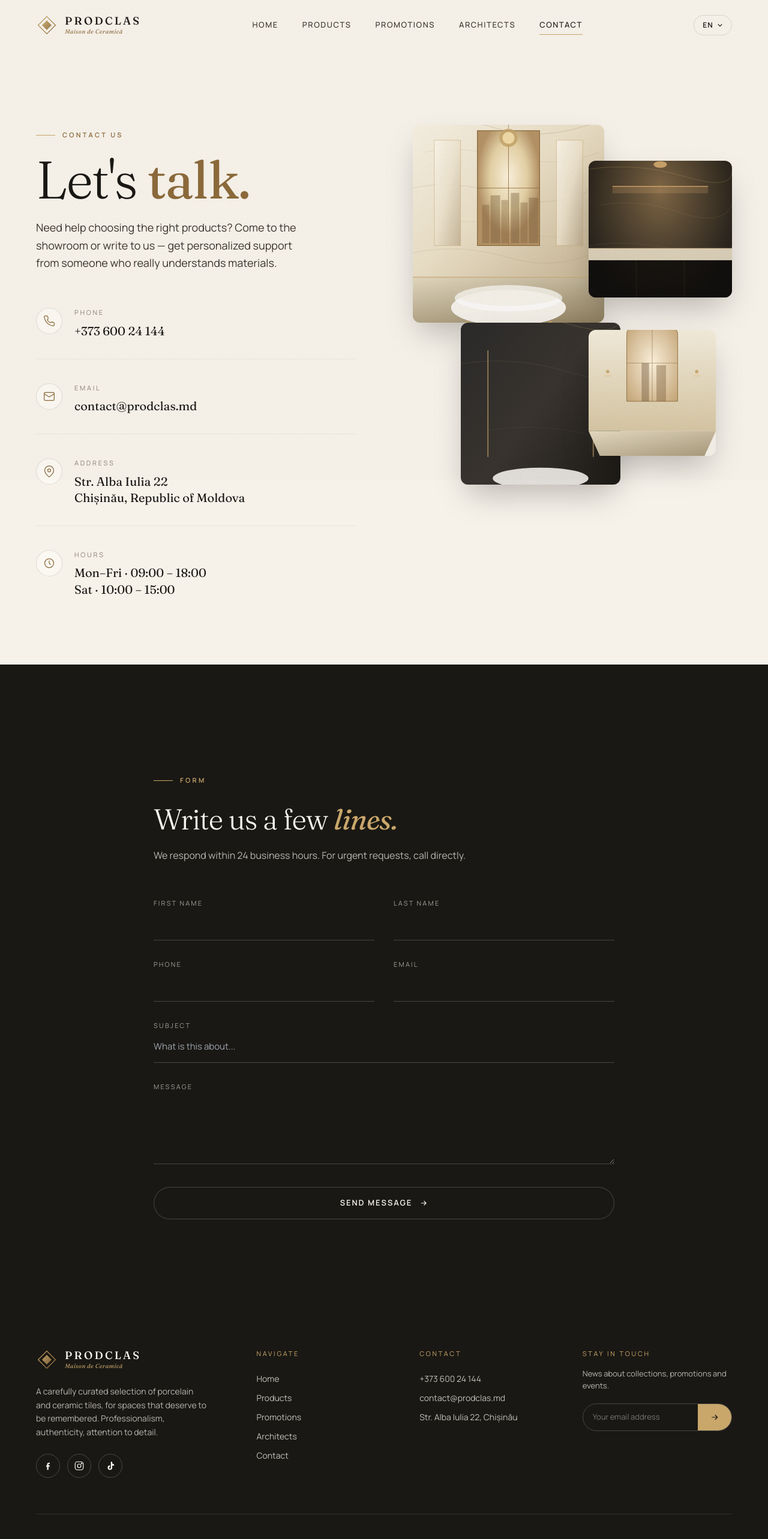
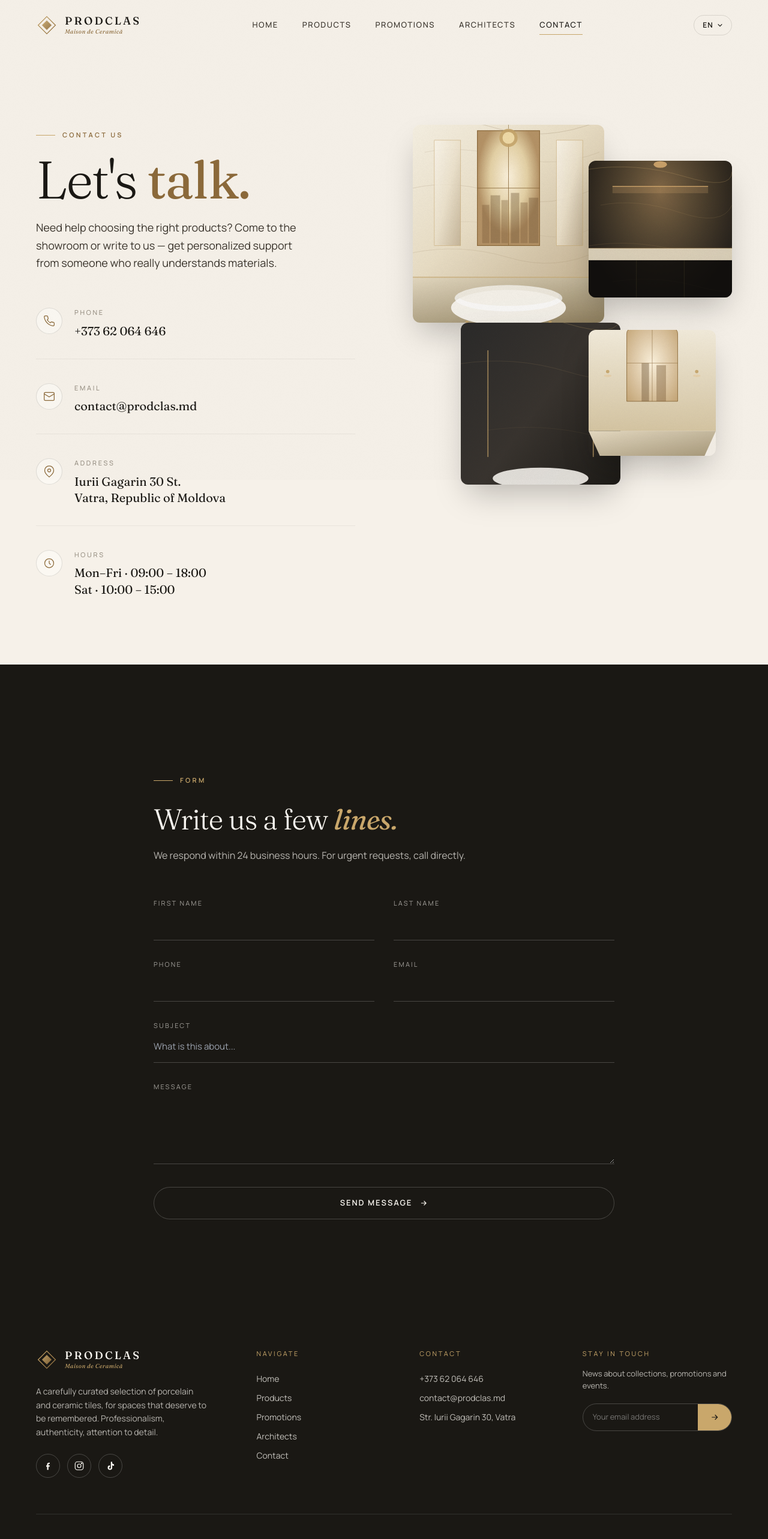
Before and after one commit to bug4/prodclastest, a Next.js app: page /en/contacte in a window 1280 px wide. Shown: the top 2566 px of the page at 60% size. Built offline with nearby package versions, Linux system fonts and the light colour scheme.

Commit message:
fix mobile menu transparent bg + update contact info

```diff
--- a/src/app/[locale]/contacte/page.tsx
+++ b/src/app/[locale]/contacte/page.tsx
@@ -37,8 +37,8 @@
                   </svg>
                 }
                 label={t.phone}
-                value="+373 600 24 144"
-                href="tel:+37360024144"
+                value="+373 62 064 646"
+                href="tel:+37362064646"
               />
               <ContactBlock
                 icon={
--- a/src/components/Footer.tsx
+++ b/src/components/Footer.tsx
@@ -11,8 +11,9 @@
   { name: "tiktok", href: "https://www.tiktok.com/@prodclass", label: "TikTok" },
 ];
 
-const PHONE_DISPLAY = "+373 600 24 144";
-const PHONE_HREF = "tel:+37360024144";
+const PHONE_DISPLAY = "+373 62 064 646";
+const PHONE_HREF = "tel:+37362064646";
+const ADDRESS_DISPLAY = "Str. Iurii Gagarin 30, Vatra";
 
 export function Footer() {
   const locale = useLocale();
@@ -66,7 +67,7 @@
           <a href="mailto:contact@prodclas.md" className="text-sm opacity-75 hover:opacity-100 hover:text-brass transition-all break-all">
             contact@prodclas.md
           </a>
-          <span className="text-sm opacity-75">Str. Alba Iulia 22, Chișinău</span>
+          <span className="text-sm opacity-75">{ADDRESS_DISPLAY}</span>
         </div>
 
         <div className="flex flex-col gap-3 sm:col-span-2 lg:col-span-1">
--- a/src/components/Nav.tsx
+++ b/src/components/Nav.tsx
@@ -75,9 +75,7 @@
           : "py-4 lg:py-6"
       )}
     >
-      <Link href={localeHref(locale, "/")} className="flex items-center gap-3 group" aria-label="Prodclas">
-        <Logo />
-      </Link>
+      <Logo href={localeHref(locale, "/")} />
 
       <nav className="hidden lg:flex gap-10" aria-label="Principal">
         {links.map((link) => (
@@ -138,7 +136,22 @@
       </div>
 
       {open && (
-        <div className="lg:hidden fixed inset-0 bg-bg z-40 flex flex-col items-center justify-center gap-8 pt-20 overscroll-contain touch-none">
+        <div className="lg:hidden fixed inset-0 z-[60] flex flex-col bg-bg overscroll-contain">
+          {/* Header propriu in meniu - cu logo si buton X */}
+          <div className="flex items-center justify-between px-5 py-4 border-b border-line-soft bg-bg">
+            <Logo href={localeHref(locale, "/")} />
+            <button
+              onClick={() => setOpen(false)}
+              className="flex flex-col gap-1.5 p-2"
+              aria-label="Inchide meniu"
+            >
+              <span className="w-6 h-0.5 bg-ink rounded-full rotate-45 translate-y-[4px]" />
+              <span className="w-6 h-0.5 bg-ink rounded-full -rotate-45 -translate-y-[4px]" />
+            </button>
+          </div>
+
+          {/* Continut meniu */}
+          <div className="flex-1 flex flex-col items-center justify-center gap-8 px-5">
             {links.map((link) => (
               <Link
                 key={link.internal}
@@ -166,6 +179,7 @@
               ))}
             </div>
           </div>
+        </div>
       )}
     </header>
   );
--- a/src/lib/i18n.ts
+++ b/src/lib/i18n.ts
@@ -207,8 +207,8 @@
       phone: "Telefon",
       email: "Email",
       address: "Adresa",
-      addressValue: "Str. Alba Iulia 22",
-      city: "Chișinău, Republica Moldova",
+      addressValue: "Str. Iurii Gagarin 30",
+      city: "Vatra, Republica Moldova",
       schedule: "Program",
       hoursWeekday: "Luni–Vineri · 09:00 – 18:00",
       hoursSaturday: "Sâmbătă · 10:00 – 15:00",
@@ -428,8 +428,8 @@
       phone: "Phone",
       email: "Email",
       address: "Address",
-      addressValue: "Str. Alba Iulia 22",
-      city: "Chișinău, Republic of Moldova",
+      addressValue: "Iurii Gagarin 30 St.",
+      city: "Vatra, Republic of Moldova",
       schedule: "Hours",
       hoursWeekday: "Mon–Fri · 09:00 – 18:00",
       hoursSaturday: "Sat · 10:00 – 15:00",
@@ -648,8 +648,8 @@
       phone: "Телефон",
       email: "Email",
       address: "Адрес",
-      addressValue: "Ул. Алба Юлия 22",
-      city: "Кишинёв, Республика Молдова",
+      addressValue: "Ул. Юрия Гагарина 30",
+      city: "Ватра, Республика Молдова",
       schedule: "Часы работы",
       hoursWeekday: "Пн–Пт · 09:00 – 18:00",
       hoursSaturday: "Сб · 10:00 – 15:00",
```
Lines whose indentation alone changed are shown as unchanged.
